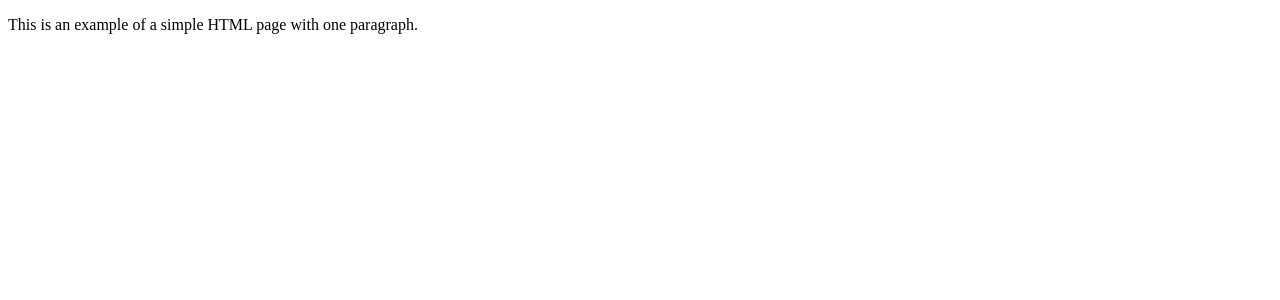
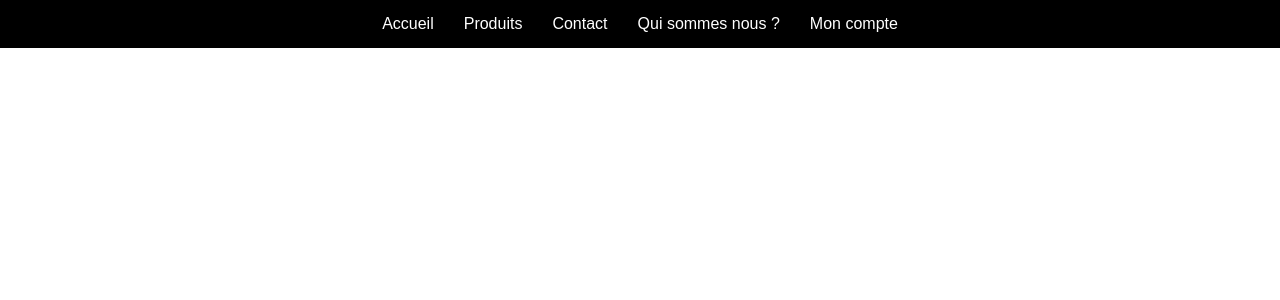
Before and after one commit to sachamutschler/5Bits_Dendo, a PHP site: page /View/accueil.php in a window 1280 px wide. Shown: the top 300 px of the page. Run offline with PHP 8.4, Linux system fonts and the light colour scheme.

Commit message:
structure de base du site

```diff
--- a/View/accueil.php
+++ b/View/accueil.php
@@ -1,9 +1,15 @@
 <!DOCTYPE html>
-<html>
+<html lang="fr">
 <head>
+    <link href="public/css/main.css" rel="stylesheet">
+    <link href="public/css/navbar.css" rel="stylesheet">
+
     <title>Example</title>
 </head>
 <body>
-<p>This is an example of a simple HTML page with one paragraph.</p>
+</html>
+
+
+<?php include ('navbar.php'); ?>
+
 </body>
-</html>
--- a/View/header.php
+++ /dev/null
@@ -1 +0,0 @@
-<?php
--- /dev/null
+++ b/View/navbar.php
@@ -0,0 +1,7 @@
+<div id="navbar">
+    <a class="navbar_link" href="#">Accueil</a>
+    <a class="navbar_link" href="#">Produits</a>
+    <a class="navbar_link" href="#">Contact</a>
+    <a class="navbar_link" href="#">Qui sommes nous ?</a>
+    <a class="navbar_link" href="#">Mon compte</a>
+</div>
--- /dev/null
+++ b/index.php
@@ -0,0 +1,5 @@
+<?php
+
+include ('View/accueil.php');
+
+?>
--- a/public/css/main.css
+++ b/public/css/main.css
@@ -0,0 +1,4 @@
+body {
+    margin:0px;
+    font-family:arial;
+}
--- /dev/null
+++ b/public/css/navbar.css
@@ -0,0 +1,15 @@
+#navbar {
+    display: flex;
+    justify-content: center;
+    background:black;
+}
+
+.navbar_link {
+    padding:15px;
+    color: white;
+    text-decoration: none;
+}
+
+.navbar_link:hover {
+    border-bottom: 2px solid #1AE5F1;
+}
```
